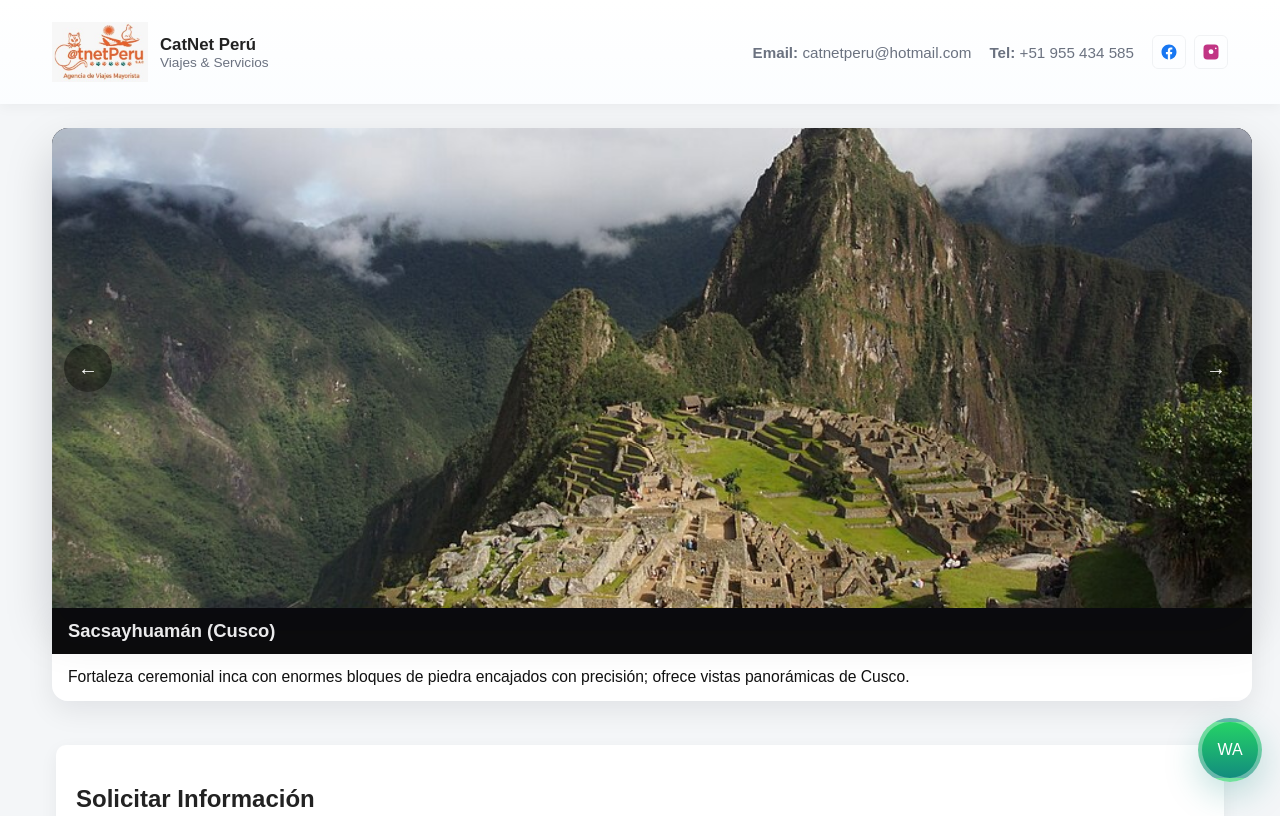
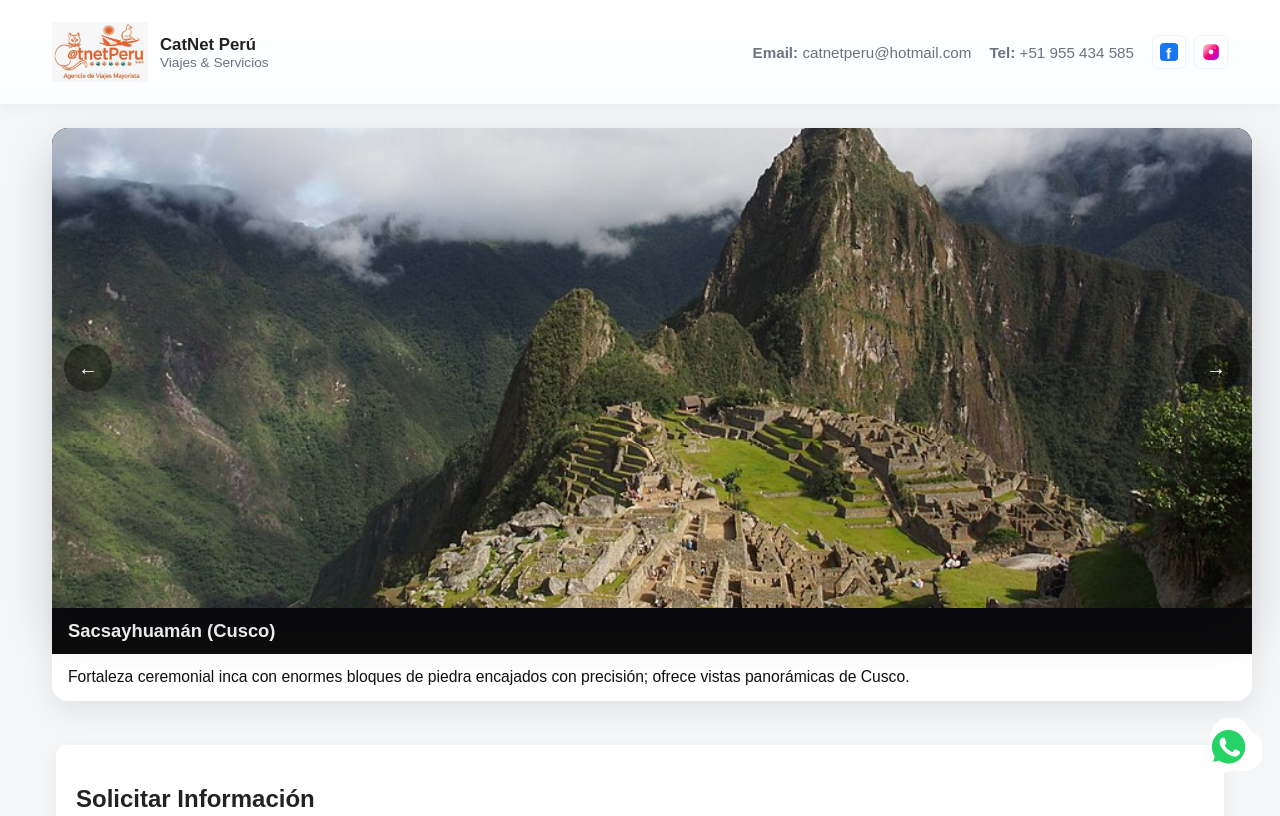
Before and after one commit to miguelmarquezbeltran/catnetperu, a plain HTML site: page index.html in a window 1280 px wide. Shown: the top 816 px of the page. Drawn offline with Linux system fonts and the light colour scheme.

Commit message:
Add files via upload

```diff
--- a/index.html
+++ b/index.html
@@ -3,7 +3,36 @@
 <head>
   <meta charset="UTF-8" />
   <meta name="viewport" content="width=device-width, initial-scale=1" />
-  <title>CatNetPeru</title>
+  <meta name="theme-color" content="#E4632D">
+
+  <!-- Favicons (pegar en <head> justo después del <title>) -->
+  <link rel="apple-touch-icon" sizes="57x57" href="/images/favicon/apple-icon-57x57.png">
+  <link rel="apple-touch-icon" sizes="60x60" href="/images/favicon/apple-icon-60x60.png">
+  <link rel="apple-touch-icon" sizes="72x72" href="/images/favicon/apple-icon-72x72.png">
+  <link rel="apple-touch-icon" sizes="76x76" href="/images/favicon/apple-icon-76x76.png">
+  <link rel="apple-touch-icon" sizes="120x120" href="/images/favicon/apple-icon-120x120.png">
+  <link rel="apple-touch-icon" sizes="152x152" href="/images/favicon/apple-icon-152x152.png">
+  <link rel="apple-touch-icon" sizes="180x180" href="/images/favicon/apple-icon-180x180.png">
+
+  <link rel="icon" type="image/x-icon" href="/favicon.ico">
+  <link rel="icon" type="image/svg+xml" href="/icon.svg">
+  <link rel="icon" type="image/png" sizes="192x192" href="/images/favicon/android-icon-192x192.png">
+  <link rel="icon" type="image/png" sizes="96x96" href="/images/favicon/favicon-96x96.png">
+  <link rel="icon" type="image/png" sizes="32x32" href="/images/favicon/favicon-32x32.png">
+  <link rel="icon" type="image/png" sizes="16x16" href="/images/favicon/favicon-16x16.png">
+
+  <!-- Microsoft tiles -->
+  <meta name="msapplication-TileColor" content="#ffffff">
+  <meta name="msapplication-TileImage" content="/images/favicon/ms-icon-144x144.png">
+  <meta name="msapplication-square70x70logo" content="/images/favicon/ms-icon-70x70.png">
+  <meta name="msapplication-square150x150logo" content="/images/favicon/ms-icon-150x150.png">
+  <meta name="msapplication-square310x310logo" content="/images/favicon/ms-icon-310x310.png">
+
+  <link rel="manifest" href="/images/favicon/manifest.json">
+
+  <title>CatNetPeru - Viajes & Servicios</title>
+
+
   <style>
     :root{
       --accent:#0c6cf2;
@@ -120,13 +149,53 @@
       line-height:1.45;
     }
 
-    .whatsapp-float{ position:fixed; right:18px; bottom:18px; width:64px; height:64px; border-radius:50%; background:linear-gradient(180deg,#25D366,#128C7E); display:inline-flex; align-items:center; justify-content:center; box-shadow:0 12px 34px rgba(18,140,126,0.26); z-index:9999; text-decoration:none; color:#fff; border:4px solid rgba(255,255,255,0.35); }
+    .whatsapp-float {
+      position: fixed;
+      right: 18px;
+      bottom: 18px;
+      width: 64px;
+      height: 64px;
+      display: inline-flex;
+      align-items: center;
+      justify-content: center;
+      z-index: 9999;
+      text-decoration: none;
+    }
+    .whatsapp-float svg {
+      width: 100%;
+      height: 100%;
+    }
+
 
     .contact-card{ max-width:var(--container-max); margin:20px auto; padding:20px; background:#fff; border-radius:10px; box-shadow:0 6px 18px rgba(2,6,23,0.06); }
 
     @media(max-width:1000px){ .carousel-inner{ height:50vh; } .controls button{ width:44px; height:44px } }
     @media(max-width:720px){ .carousel-inner{ height:42vh; } .brand img{ width:56px; height:56px } .legend-block .caption{ font-size:1rem } .legend-block .description{ font-size:0.95rem } .controls button{ width:40px; height:40px } .whatsapp-float{ width:56px; height:56px } }
     @media(max-width:480px){ .carousel-full{ padding:18px var(--carousel-padding) } .carousel-inner{ height:36vh; } }
+
+     .social.instagram svg { color: #C13584; }         /* color base */
+     .social.instagram:hover svg { color: #E4632D; }   /* hover con color de tu marca */
+
+     /* Color por defecto (azul Facebook) y hover con tu color de marca */
+    .social.facebook { color: #1877F2; }      /* fondo del rect (currentColor) */
+    .social.facebook:hover,
+    .social.facebook:focus-visible {
+      color: #155DB8;            /* azul ligeramente más oscuro */
+      outline: none;
+      box-shadow: 0 0 0 3px rgba(21,93,184,0.12); /* foco visible suave */
+    }
+
+
+    /* Tamaño uniforme y render nítido (ya usado para Instagram) */
+    .socials a { display:inline-flex; align-items:center; justify-content:center; }
+    .socials a svg { width:18px; height:18px; display:block; }
+
+    /* Accesibilidad y preferencia de movimiento */
+    .socials a svg { transition: color 180ms ease, transform 180ms ease; }
+    @media (prefers-reduced-motion: reduce) {
+      .socials a svg { transition: none; }
+    }
+
   </style>
 </head>
 <body>
@@ -143,8 +212,51 @@
         <div><strong>Email:</strong> <a href="mailto:catnetperu@hotmail.com">catnetperu@hotmail.com</a></div>
         <div><strong>Tel:</strong> <a href="tel:+51955434585">+51 955 434 585</a></div>
         <div class="socials">
-          <a href="#" title="Facebook" aria-label="Facebook"><svg width="18" height="18" viewBox="0 0 24 24" fill="none" xmlns="http://www.w3.org/2000/svg"><path d="M22 12C22 6.477 17.523 2 12 2S2 6.477 2 12c0 5 3.657 9.128 8.438 9.878v-6.99H7.898v-2.888h2.54V9.845c0-2.507 1.492-3.89 3.777-3.89 1.094 0 2.238.195 2.238.195v2.462h-1.26c-1.242 0-1.63.771-1.63 1.562v1.875h2.773l-.443 2.888h-2.33v6.99C18.343 21.128 22 17 22 12z" fill="#1877F2"/></svg></a>
-          <a href="#" title="Instagram" aria-label="Instagram"><svg width="18" height="18" viewBox="0 0 24 24" xmlns="http://www.w3.org/2000/svg"><path d="M7 2h10a5 5 0 0 1 5 5v10a5 5 0 0 1-5 5H7a5 5 0 0 1-5-5V7a5 5 0 0 1 5-5zm5 6.2A3.2 3.2 0 1 0 15.2 11 3.2 3.2 0 0 0 12 8.2zM18.4 6.1a1.1 1.1 0 1 0 0 2.2 1.1 1.1 0 0 0 0-2.2z" fill="#C13584"/></svg></a>
+        <!-- SVG de Facebook -->
+
+        <a class="social facebook" href="https://www.facebook.com/catnetperuoficial/" title="Facebook" aria-label="Facebook"
+          target="_blank" rel="noopener noreferrer">
+          <svg viewBox="0 0 24 24" width="20" height="20" role="img"
+              style="display:block;" xmlns="http://www.w3.org/2000/svg"
+              preserveAspectRatio="xMidYMid meet" shape-rendering="geometricPrecision" aria-hidden="false">
+            <title>Facebook</title>
+
+            <!-- fondo redondeado (hereda color desde CSS via currentColor) -->
+            <rect x="0" y="0" width="24" height="24" rx="5" ry="5" fill="currentColor"/>
+
+            <!-- la 'f' de Facebook (en blanco) -->
+            <path fill="#ffffff" d="M15.117 8.012h-1.434c-.372 0-.892.186-.892.975v1.11h2.294l-.3 2.279h-1.994V21H9.915v-8.624H8.267v-2.279h1.648V9.606c0-1.85 1.128-2.906 2.776-2.906.78 0 1.599.058 1.726.058v1.254z"/>
+          </svg>
+        </a>
+
+          <!-- Instagram -->
+          <a class="social instagram" href="https://www.instagram.com/catnetperuoficial/" title="Instagram" aria-label="Instagram"
+          target="_blank" rel="noopener noreferrer">
+        <svg viewBox="0 0 24 24" width="20" height="20"
+              role="img" style="display:block;" aria-hidden="false">
+            <title>Instagram</title>
+            <defs>
+              <!-- Degradado más claro -->
+              <linearGradient id="igGradient" x1="0" y1="0" x2="1" y2="1">
+                <stop offset="0%" stop-color="#FFDC80"/>   <!-- amarillo brillante -->
+                <stop offset="25%" stop-color="#FF7EB9"/>  <!-- rosado claro -->
+                <stop offset="50%" stop-color="#FF0069"/>  <!-- fucsia vibrante -->
+                <stop offset="75%" stop-color="#D300C5"/>  <!-- violeta -->
+                <stop offset="100%" stop-color="#7638FA"/> <!-- morado claro -->
+              </linearGradient>
+            </defs>
+
+            <!-- Fondo redondeado con degradado -->
+            <rect x="1.5" y="1.5" width="21" height="21" rx="6" ry="6" fill="url(#igGradient)"/>
+
+            <!-- Círculo central (lente) -->
+            <circle cx="12" cy="12" r="3.2" fill="#fff"/>
+
+            <!-- Puntito superior derecho -->
+            <circle cx="17.2" cy="6.8" r="0.9" fill="#fff"/>
+          </svg>
+        </a>
+
         </div>
       </div>
     </div>
@@ -178,7 +290,14 @@
     </section>
   </main>
 
-  <a class="whatsapp-float" href="https://wa.me/51955434585">WA</a>
+  <a class="whatsapp-float" href="https://wa.me/51955434585" target="_blank" aria-label="WhatsApp">
+    <svg xmlns="http://www.w3.org/2000/svg" viewBox="0 0 448 512" width="32" height="32">
+      <path fill="#fff" d="M380.9 97.1C339-4.1 246.5-31.4 163.7 8.1c-82.7 39.5-124 131.3-92.5 215.6L5.5 482l261.3-65.6c84.3 31.5 176.1-9.8 215.6-92.5 39.5-82.7 12-175.3-101.5-227.8z"/>
+      <path fill="#25D366" d="M222.6 365c-27.8 0-55.5-7.3-80.1-21.2l-5.7-3.3-47.5 11.9 12.6-46.1-3.7-5.9c-13.1-21-20-45.2-20-70.3 0-74.1 60.3-134.3 134.4-134.3 35.9 0 69.6 14 95 39.4 25.4 25.4 39.4 59.1 39.4 95 0 74.1-60.3 134.5-134.4 134.5z"/>
+      <path fill="#fff" d="M297 265.5c-4.1-2-24.2-11.9-27.9-13.2-3.7-1.4-6.4-2-9.1 2-2.7 3.9-10.4 13.2-12.8 15.9-2.4 2.7-4.7 3-8.7 1-4.1-2-17.2-6.4-32.8-20.4-12.1-10.8-20.2-24.1-22.6-28.1-2.4-3.9-.3-6 1.8-7.9 1.8-1.8 4.1-4.7 6.1-7.1 2-2.4 2.7-4.1 4.1-6.8.7-2.7.3-5-0.2-7-0.5-2-9.1-22-12.4-30.1-3.2-7.7-6.5-6.6-9.1-6.7-2.4-0.1-5.1-0.1-7.8-0.1s-7.1 1-10.8 5c-3.7 3.9-14.1 13.8-14.1 33.8 0 19.9 14.4 39.1 16.4 41.8 2 2.7 28.2 43.1 68.3 60.4 9.5 4.1 16.9 6.6 22.7 8.5 9.5 3 18.1 2.6 24.9 1.6 7.6-1.1 24.2-9.9 27.6-19.4 3.4-9.5 3.4-17.7 2.4-19.4-1-1.6-3.7-2.7-7.8-4.7z"/>
+    </svg>
+  </a>
+
 
   <script>
   const places = [
```
Also changed, not shown: favicon.ico (added), favicon.svg (added).
